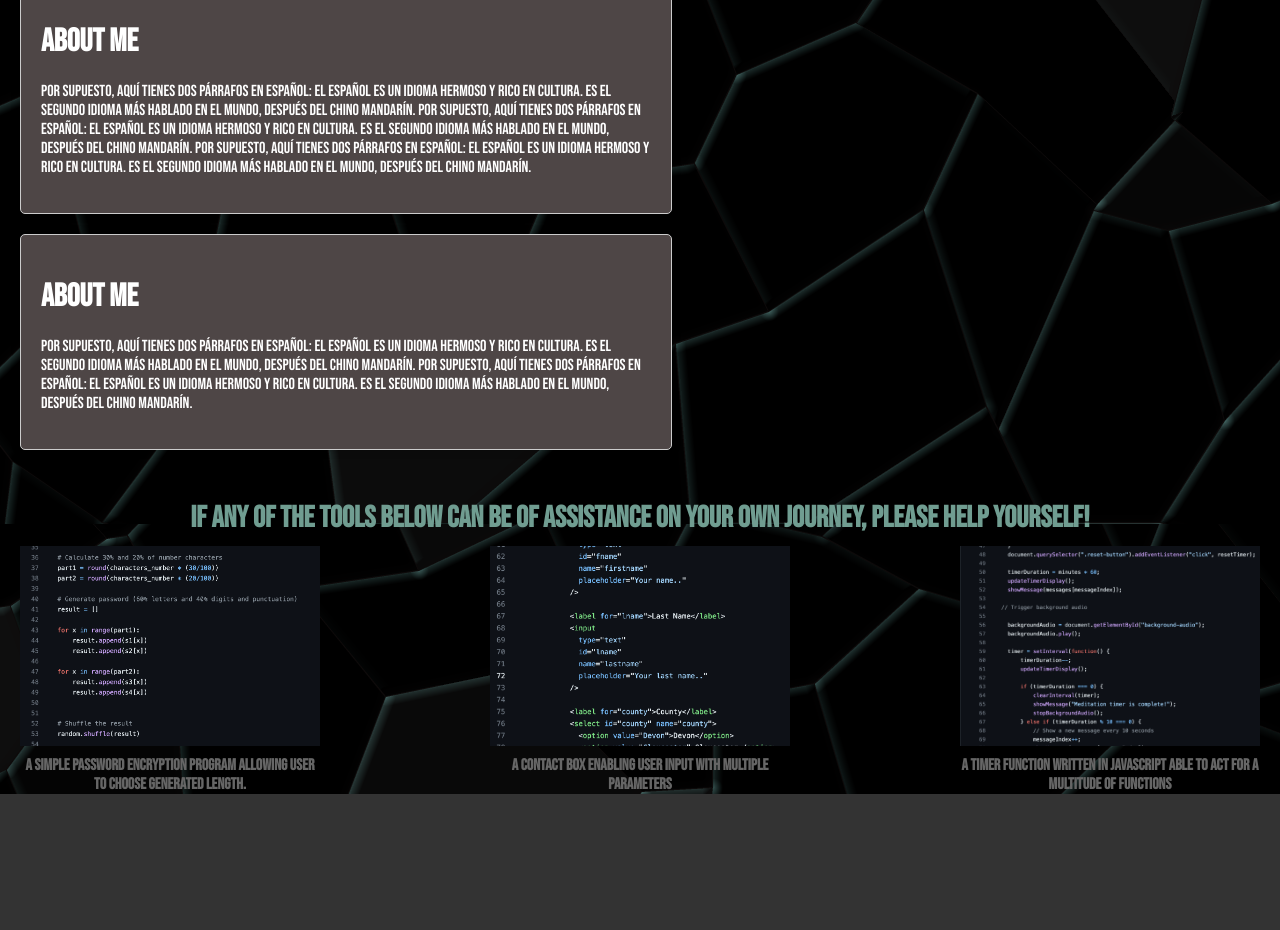
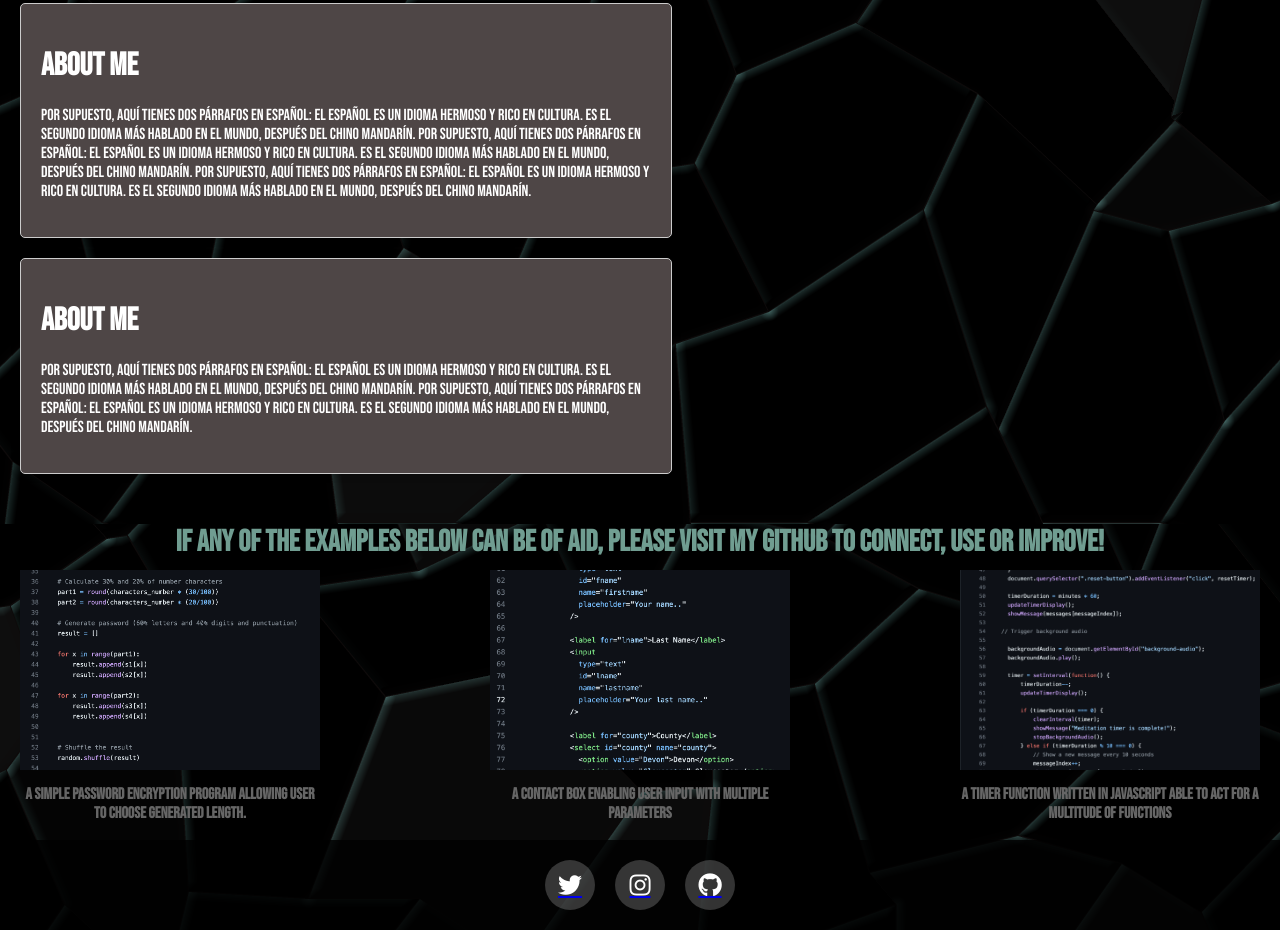
Before and after one commit to JoeMille/curriculum-vitae, a plain HTML site: page index.html in a window 1280 px wide. Shown: the part 556-1486 px from the top of the page. Before the commit the page ends 1350 px from the top, so only its background shows below. Drawn offline with nearby package versions, Linux system fonts and the light colour scheme.

Commit message:
Added footer and MMedia links/styling

```diff
--- a/assets/styles/style.css
+++ b/assets/styles/style.css
@@ -1,6 +1,7 @@
 @import url('https://fonts.googleapis.com/css2?family=Bebas+Neue&display=swap');
 @import url('https://fonts.googleapis.com/css2?family=Lobster&display=swap');
 @import url('https://fonts.googleapis.com/css2?family=Shadows+Into+Light&display=swap');
+@import url('https://fonts.googleapis.com/css2?family=Press+Start+2P&display=swap');
 
 body {
     background-image: url(../images/cv-background-image2.png);
@@ -13,8 +14,7 @@ body {
 
 #main-header {
     background-image: url(../images/cv-background-image.png);
-    font-family: 'Shadows Into Light', cursive;
-    font-size: 30PX;
+    font-family: 'Press Start 2P', cursive;    font-size: 30PX;
     background-color: #333;
     color: #fff;
     padding: 20px;
@@ -164,3 +164,55 @@ body {
     color: #666;
     text-align: center;
 }
+
+/* Styling for the footer on Index page */
+
+.element-above-footer {
+    /* your existing styles */
+    margin-bottom: 50px; /* add margin to create space between the element and the footer */
+  }
+
+  footer {
+    background-color: rgba(0, 0, 0, 0.8);
+    padding: 20px 0;
+    text-align: center;
+    margin-top: 50px; /* add margin to create space between the footer and the element above it */
+  }
+
+  .social-links {
+    display: flex;
+    justify-content: center;
+    align-items: center;
+    margin: 0;
+    padding: 0;
+  }
+
+  .social-links li {
+    list-style: none;
+    margin: 0 10px;
+  }
+
+  .social-links a {
+    display: flex;
+    justify-content: center;
+    align-items: center;
+    width: 50px;
+    height: 50px;
+    border-radius: 50%;
+    background-color: rgba(255, 255, 255, 0.2);
+    transition: all 0.3s ease;
+  }
+
+  .social-links a:hover {
+    background-color: rgba(255, 255, 255, 0.5);
+  }
+
+  .social-links i {
+    font-size: 24px;
+    color: #fff;
+    transition: all 0.3s ease;
+  }
+
+  .social-links a:hover i {
+    transform: scale(1.2);
+  }
--- a/index.html
+++ b/index.html
@@ -1,10 +1,16 @@
+<!DOCTYPE html>
 <html lang="en">
-<head>
-    <meta charset="UTF-8">
-    <meta name="viewport" content="width=device-width, initial-scale=1.0">
-    <link  type="text/css" rel="stylesheet" href="assets/styles/style.css">
-    <title>Joe Miller Resume</title>
-</head>
+  <head>
+    <meta charset="UTF-8" />
+    <meta name="viewport" content="width=device-width, initial-scale=1.0" />
+    <meta http-equiv="X-UA-Compatible" content="ie=edge" />
+    <link rel="stylesheet" href="assets/styles/style.css" />
+    <title>Meditation App</title>
+    <!--Bootstrap CDN----->
+    <link rel="stylesheet" href="https://cdn.jsdelivr.net/npm/bootstrap-icons@1.10.2/font/bootstrap-icons.css" integrity="sha384-b6lVK+yci+bfDmaY1u0zE8YYJt0TZxLEAFyYSLHId4xoVvsrQu3INevFKo+Xir8e" crossorigin="anonymous">
+    <!--Font Awesome CDN-->
+    <link rel="stylesheet" href="https://cdnjs.cloudflare.com/ajax/libs/font-awesome/5.15.3/css/all.min.css" integrity="sha512-iBBXm8fW90+nuLcSKlbmrPcLa0OT92xO1BIsZ+ywDWZCvqsWgccV3gFoRBv0z+8dLJgyAHIhR35VZc2oM/gI1w==" crossorigin="anonymous" referrerpolicy="no-referrer">
+  </head>
 <body>
 
 <!--Header with name and navigation bar-->
@@ -68,7 +74,7 @@
 </div>
 
 <section class="open-source-section">
-  <h3 class="example-h3">If any of the tools below can be of assistance on your own journey, please help yourself!</h3>
+  <h3 class="example-h3">If any of the examples below can be of aid, please visit my GitHub to connect, use or improve!</h3>
   <div class="image-container">
     <div class="image">
       <img src="assets/images/psswrdgenex.png" alt="Image 1">
@@ -85,6 +91,15 @@
 
 </section>
 
+<footer>
+  <ul class="social-links">
+    <li><a href="https://twitter.com/yourusername"><i class="fab fa-twitter"></i></a></li>
+    <li><a href="https://www.instagram.com/yourusername"><i class="fab fa-instagram"></i></a></li>
+    <li><a href="https://github.com/yourusername"><i class="fab fa-github"></i></a></li>
+  </ul>
+</footer>
+
+
 
 
 
```
